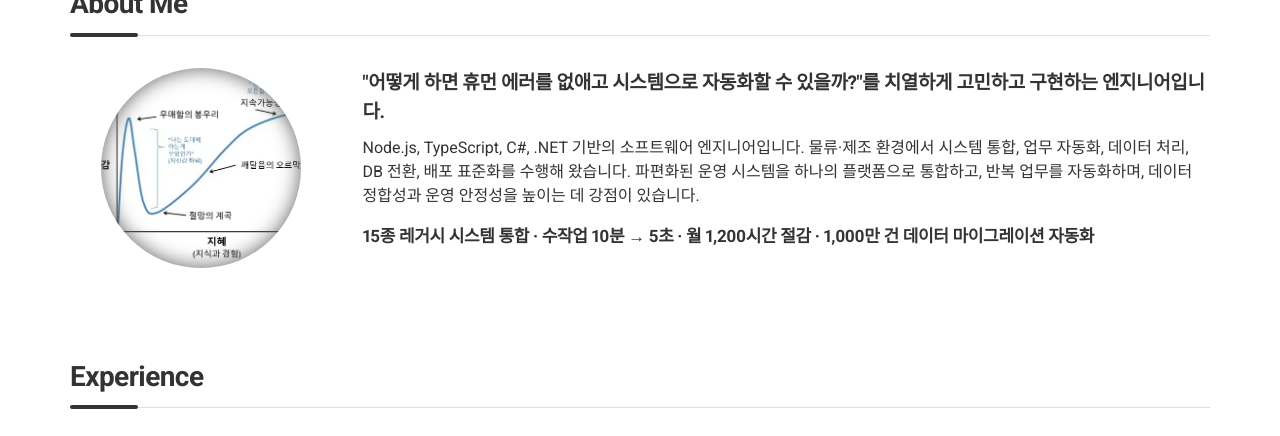
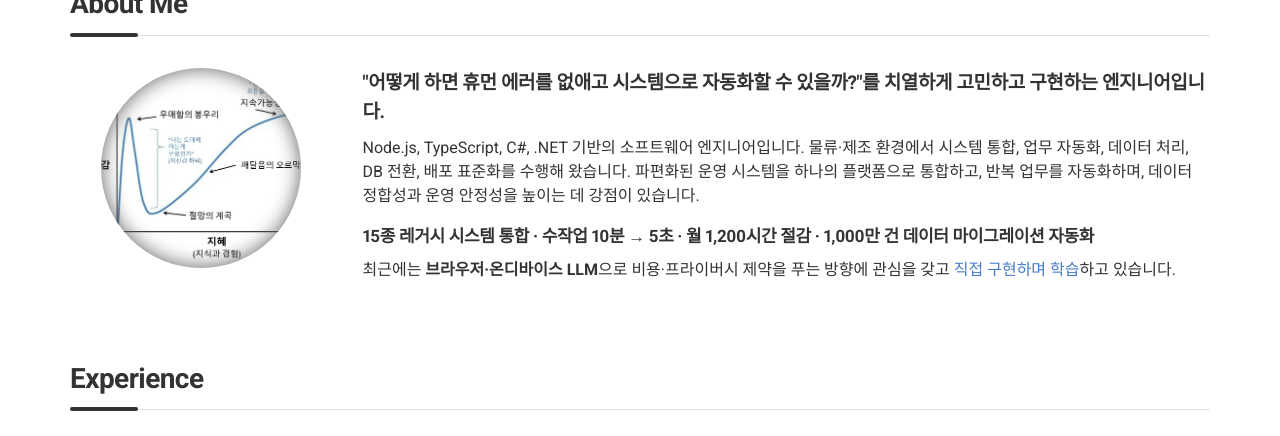
Before and after one commit to LIMGIHO/limgiho.github.io, a Jekyll site: the page built from index.md, in a window 1280 px wide and 900 px high, scrolled down 302 px, cut to the strip 0-436 px from the top of the window. Built offline with Jekyll 4.4.1, drawn with Linux system fonts in a browser that asks for light colours; nearby versions of some CDN libraries.

Commit message:
이력서: 댓글필터 시리즈 Velog 링크 및 항목 보강
- About Me: 온디바이스 LLM 관심 한 줄 추가 + 2편 인라인 링크
- 개인 프로젝트: 댓글 필터 항목 제목·설명 갱신, 데모/1편 링크 추가

Co-Authored-By: Claude Opus 4.7 <noreply@anthropic.com>

```diff
--- a/_config.yml
+++ b/_config.yml
@@ -29,6 +29,8 @@ about_content: |
   데이터 정합성과 운영 안정성을 높이는 데 강점이 있습니다.
 
   <p class="hero-metrics">15종 레거시 시스템 통합 · 수작업 10분 → 5초 · 월 1,200시간 절감 · 1,000만 건 데이터 마이그레이션 자동화</p>
+
+  최근에는 **브라우저·온디바이스 LLM**으로 비용·프라이버시 제약을 푸는 방향에 관심을 갖고 [직접 구현하며 학습](https://velog.io/@lasid84/commentfilter-2)하고 있습니다.
 
 content:
   - title: Experience
@@ -238,12 +240,13 @@ content:
     content:
       - layout: left
         border: weak
-        title: 댓글 필터 (Google Play)
+        title: 댓글 필터 (Google Play) / MerblFilter Web (진행 중)
         link: https://play.google.com/store/apps/details?id=com.giholim.commentfilter&hl=ko
         link_text: 스토어 링크
         description: |
           1인 기획, 개발 및 스토어 론칭 플랫폼 경험 (React Native, Expo)
           네이버 블로그 WebView 연동을 통하여 온디바이스 단에서 악의적 평, 광고성 댓글 가시성과 레이아웃을 임의 조정
+          **Next.js 웹 버전으로 리팩토링 진행 중** ([데모](https://merbl-filter.vercel.app/posts) · [개발기](https://velog.io/@lasid84/commentfilter-1)) — WebLLM·Transformers.js를 Web Worker로 구동해 **브라우저 온디바이스에서 LLM 추론**을 수행, 서버 비용 없이 댓글 분류·필터링 처리
 
       - layout: left
         title: HealthDog (Google Play)
```
